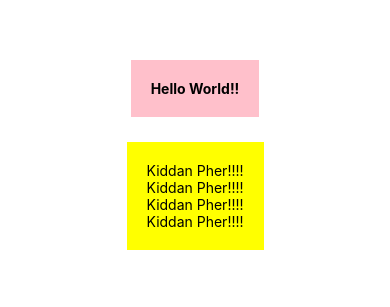
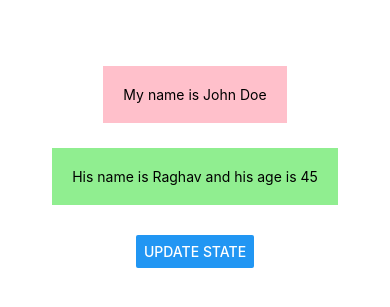
Before and after one commit to Ramanpreet6262/Learning-React-Native, a React Native app in the folder myproject/: screen / in a window 390 px wide. Shown: the part 255-562 px from the top of the page. Built offline with nearby package versions, Linux system fonts and the light colour scheme.

Commit message:
added state

```diff
--- a/myproject/App.js
+++ b/myproject/App.js
@@ -1,17 +1,29 @@
-import React from 'react';
-import { StyleSheet, Text, View } from 'react-native';
+import React, { useState } from 'react';
+import { StyleSheet, Text, View, Button } from 'react-native';
 
 export default function App() {
+  const [name, setName] = useState('John Doe');
+  const [person, setPerson] = useState({ name: 'Raghav', age: 45 });
+
+  const clickHandler = () => {
+    setName('Edward Snowden');
+    setPerson({ name: 'Raghav S.', age: 21 });
+  };
+
   return (
     <View style={styles.container}>
       <View style={styles.header}>
-        <Text style={styles.boldText}>Hello World!!</Text>
+        <Text>My name is {name}</Text>
       </View>
       <View style={styles.body}>
-        <Text>Kiddan Pher!!!!</Text>
-        <Text>Kiddan Pher!!!!</Text>
-        <Text>Kiddan Pher!!!!</Text>
-        <Text>Kiddan Pher!!!!</Text>
+        <Text>
+          His name is {person.name} and his age is {person.age}
+        </Text>
+      </View>
+      <View style={styles.buttonContainer}>
+        <Button title='Update State' onPress={clickHandler} />
+        {/*I placed button inside a view so that I can add styles to the view as we can't add style
+         properties to the button, react native doesn't allows that.. */}
       </View>
     </View>
   );
@@ -28,12 +40,12 @@ const styles = StyleSheet.create({
     backgroundColor: 'pink',
     padding: 20
   },
-  boldText: {
-    fontWeight: 'bold'
-  },
   body: {
-    backgroundColor: 'yellow',
+    backgroundColor: 'lightgreen',
     padding: 20,
     margin: 25
+  },
+  buttonContainer: {
+    marginTop: 5
   }
 });
```
